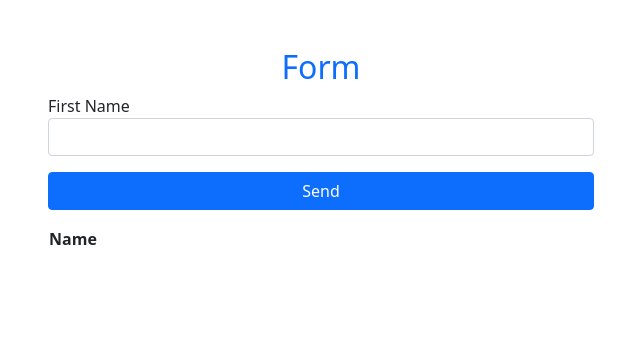
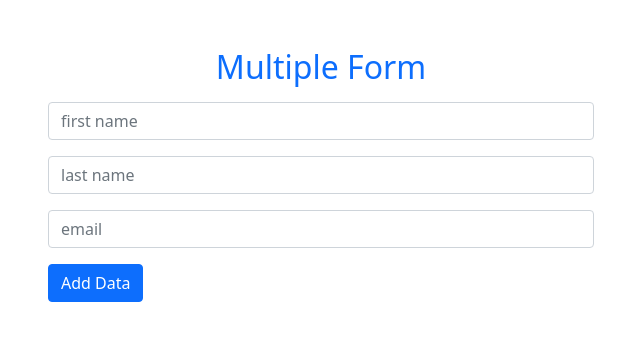
Before and after one commit to parthsinghblaze/5th-jan-react, a React (Create React App) app: page / in a window 1280 px wide. Shown: the top 340 px of the page, without its empty margins (319-959 px from the left). Built offline with nearby package versions, Linux system fonts and the light colour scheme.

Commit message:
multiple handling

```diff
--- /dev/null
+++ b/src/handlingMultipleForm/Main.jsx
@@ -0,0 +1,108 @@
+import React, { useState } from "react";
+
+function Main() {
+  //   const [firstName, setFirstName] = useState("");
+  //   const [lastName, setLastName] = useState("");
+  //   const [email, setEmail] = useState("");
+
+  const [formValue, setFormValue] = useState({
+    firstName: "",
+    lastName: "",
+    email: "",
+  });
+
+  const [tableData, setTableData] = useState([]);
+
+  function handlingChange(e) {
+    const { name, value } = e.target;
+    setFormValue({ ...formValue, [name]: value });
+  }
+
+  function handlingSubmit() {
+    setTableData([...tableData, formValue]);
+    console.log(tableData);
+    setFormValue({ firstName: "", lastName: "", email: "" });
+  }
+
+  return (
+    <div className="container py-5">
+      <div className="row">
+        <div className="col-md-6 offset-md-3">
+          <h2 className="text-primary text-center">Multiple Form</h2>
+          <input
+            type="text"
+            className="form-control my-3"
+            placeholder="first name"
+            name="firstName"
+            value={formValue.firstName}
+            onChange={handlingChange}
+          />
+          <input
+            type="text"
+            className="form-control my-3"
+            placeholder="last name"
+            name="lastName"
+            value={formValue.lastName}
+            onChange={handlingChange}
+          />
+          <input
+            type="text"
+            className="form-control my-3"
+            placeholder="email"
+            name="email"
+            value={formValue.email}
+            onChange={handlingChange}
+          />
+          <button className="btn btn-primary" onClick={handlingSubmit}>
+            Add Data
+          </button>
+        </div>
+        <div className="col-md-6">
+          <table className="table table-primary">
+            {tableData.map((item, index) => {
+              return (
+                <tr key={index}>
+                  <td> {item.firstName} </td>
+                  <td> {item.lastName} </td>
+                  <td> {item.email} </td>
+                </tr>
+              );
+            })}
+          </table>
+        </div>
+      </div>
+    </div>
+
+    // <div className="container py-5">
+    //   <div className="row">
+    //     <div className="col-md-6 offset-md-3">
+    //       <h2 className="text-primary text-center">Multiple Form</h2>
+    //       <input
+    //         type="text"
+    //         className="form-control my-3"
+    //         placeholder="first name"
+    //         value={firstName}
+    //         onChange={(e) => setFirstName(e.target.value)}
+    //       />
+    //       <input
+    //         type="text"
+    //         className="form-control my-3"
+    //         placeholder="last name"
+    //         value={lastName}
+    //         onChange={(e) => setLastName(e.target.value)}
+    //       />
+    //       <input
+    //         type="text"
+    //         className="form-control my-3"
+    //         placeholder="email"
+    //         value={email}
+    //         onChange={(e) => setEmail(e.target.value)}
+    //       />
+    //       <button className="btn btn-primary">Add Data</button>
+    //     </div>
+    //   </div>
+    // </div>
+  );
+}
+
+export default Main;
--- a/src/handlingform/Main.jsx
+++ b/src/handlingform/Main.jsx
@@ -14,6 +14,7 @@ function Main() {
     setTableData([...tableDate, name]);
     setname("");
   }
+  // console.log(tableDate);
 
   function handleChange(e) {
     setname(e.target.value);
```
Also changed, not shown: dynamicobjectkey.html (added, +20 -0 lines), src/App.js (+1 -7 lines), src/State/StateExample.jsx (added, +45 -0 lines).
